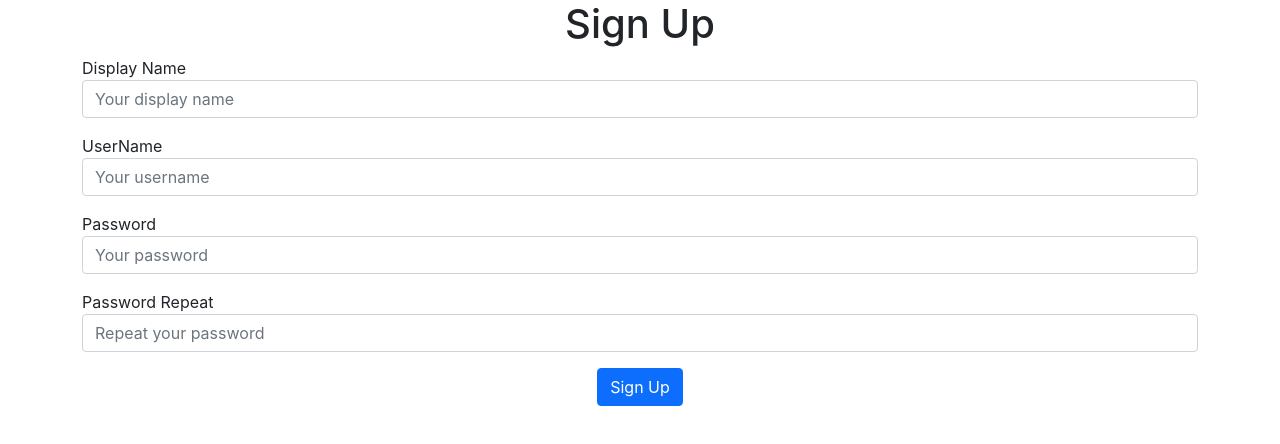
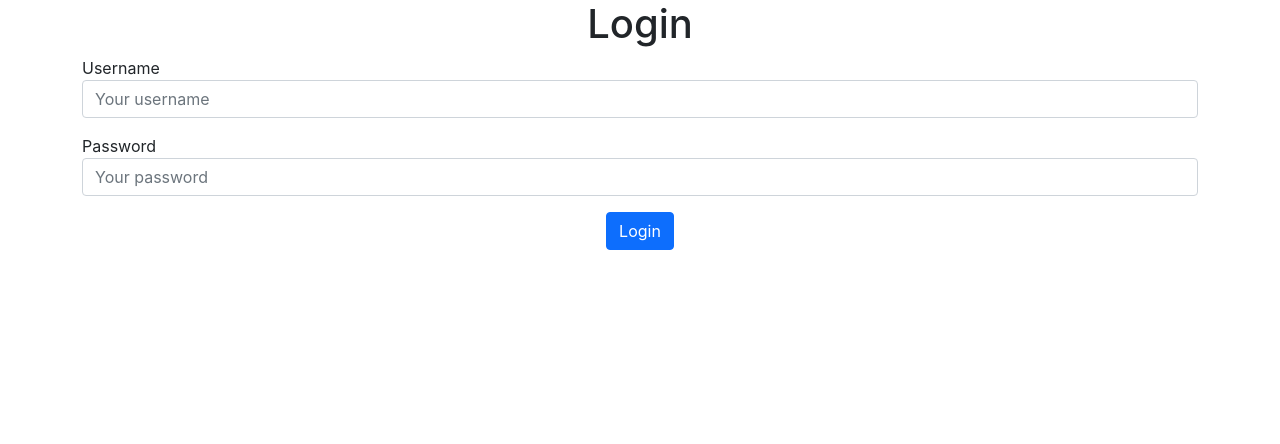
Before and after one commit to SQMoonGit/hoaxify-frontend, a React (Create React App) app: page / in a window 1280 px wide. Shown: the top 444 px of the page. Built offline with nearby package versions, Linux system fonts and the light colour scheme.

Commit message:
Added login page

```diff
--- a/src/index.js
+++ b/src/index.js
@@ -4,6 +4,7 @@ import "./index.css";
 import App from "./App";
 import reportWebVitals from "./reportWebVitals";
 import { UserSignupPage } from "./pages/UserSignupPage";
+import { LoginPage } from "./pages/LoginPage";
 import * as apiCalls from "./api/apiCalls";
 
 const actions = {
@@ -12,7 +13,7 @@ const actions = {
 
 ReactDOM.render(
   <React.StrictMode>
-    <UserSignupPage actions={actions}></UserSignupPage>
+    <LoginPage></LoginPage>
   </React.StrictMode>,
   document.getElementById("root")
 );
--- /dev/null
+++ b/src/pages/LoginPage.js
@@ -0,0 +1,27 @@
+import React from "react";
+import Input from "../components/input";
+
+export class LoginPage extends React.Component {
+  render() {
+    return (
+      <div className="container">
+        <h1 className="text-center">Login</h1>
+        <div className="col-12 mb-3">
+          <Input label="Username" placeholder="Your username"></Input>
+        </div>
+        <div className="col-12 mb-3">
+          <Input
+            label="Password"
+            type="password"
+            placeholder="Your password"
+          ></Input>
+        </div>
+        <div className="text-center">
+          <button className="btn btn-primary">Login</button>
+        </div>
+      </div>
+    );
+  }
+}
+
+export default LoginPage;
```
Also changed, not shown: 1 other file (tests, documents, lock files or other folders).
